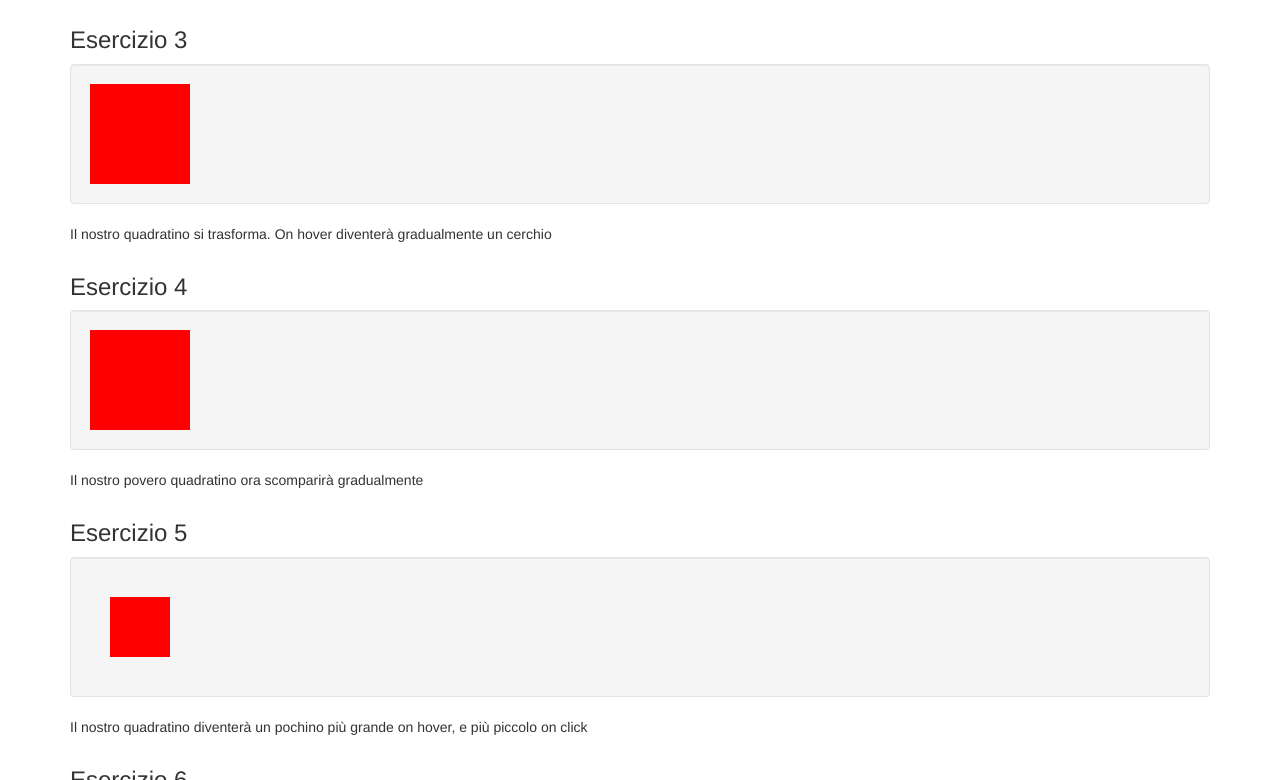
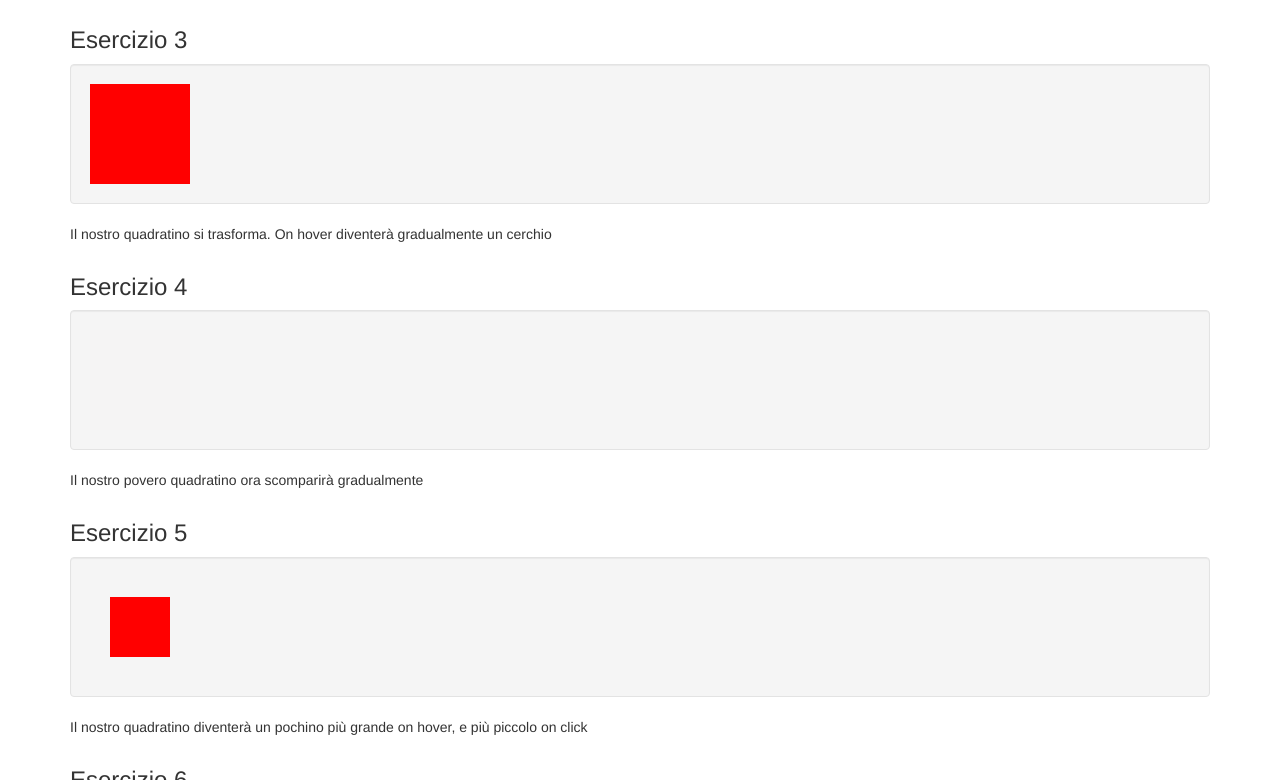
Before and after one commit to marcelloberetta/html-css-animation-filter, a plain HTML site: page index.html in a window 1280 px wide. In both pictures the pointer is over the element 140 px from the left and 995 px from the top of the page. Shown: the part 615-1395 px from the top of the page. Drawn offline with nearby package versions, Linux system fonts and the light colour scheme.

Commit message:
Exercises 4/6 Done

```diff
--- a/esercizio.css
+++ b/esercizio.css
@@ -1,6 +1,7 @@
 /* ESERCIZIO 1 */
 
 .ex-1-square:hover{
+
    transition: 3s;
    background-color: red;
 }
@@ -8,6 +9,7 @@
 /* ESERCIZIO 2 */
 
 .ex-2-square:active{
+
  width: 1000px;
  transition: 1s;
 }
@@ -15,8 +17,30 @@
 /* ESERCIZIO 3 */
 
 .ex-3-square:hover{
+
    border-radius: 100%;
    transition: 2s;
 }
 
 /* ESERCIZIO 4 */
+
+.ex-4-square:hover{
+
+   transition: 3s;
+   opacity: 0;  /* DOPO SOLUZIONE - ho provato con "display:none" ma non ottengo l'effetto sperato */
+
+}
+
+
+   /* ESERCIZIO 5 */
+
+
+
+
+   /* ESERCIZIO 6 */
+
+   .ex-6-img:hover{
+
+      filter: grayscale(100%);
+
+   }
```
